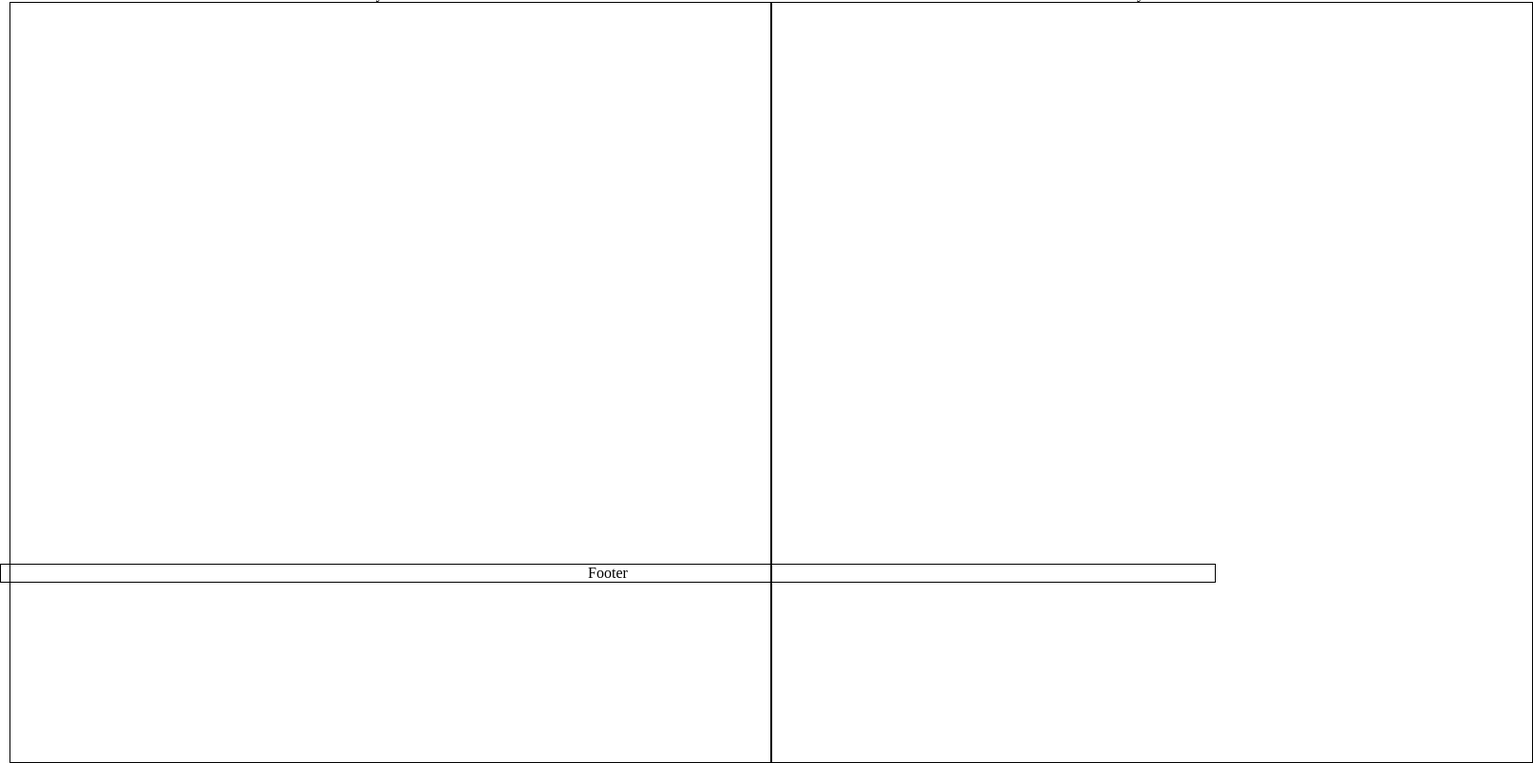
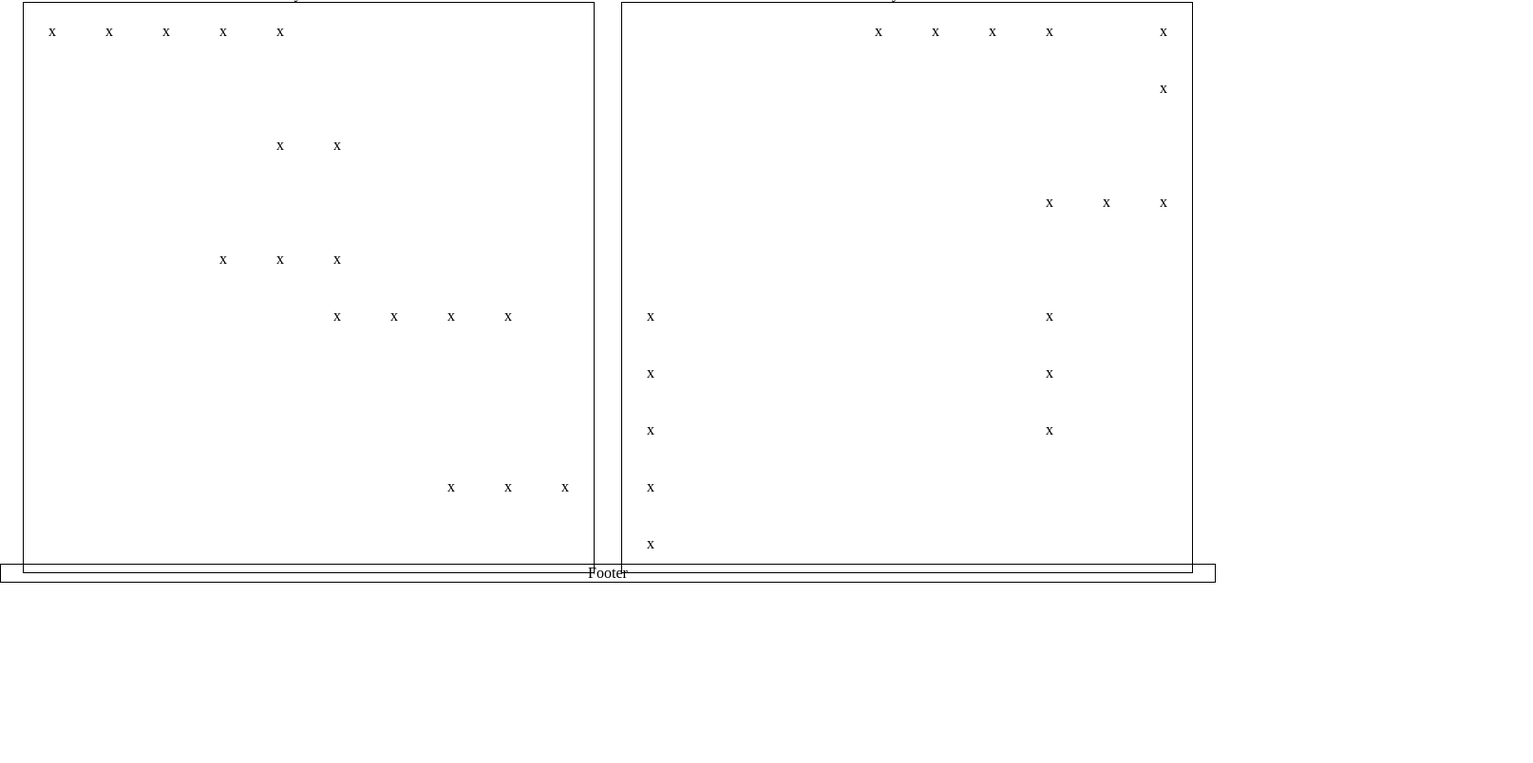
Before and after one commit to FateSaid/battlefield, a website with bundled scripts: page src/index.html in a window 1280 px wide. Shown: the part 246-1050 px from the top of the page at 95% size, 1614 px wide, since content can reach past the window. After the commit the page ends 860 px from the top, so only its background shows below. Built offline with nearby package versions, Linux system fonts and the light colour scheme.

Commit message:
add board output UI for each player

```diff
--- a/src/04-gameplay/gameplay.js
+++ b/src/04-gameplay/gameplay.js
@@ -23,5 +23,5 @@ export function setupGame() {
 }
 
 let play = setupGame();
-
-console.log(play.player1.game.getBoard());
+console.log("PLAYER1", play.player1.game.getBoard());
+console.log("PLAYER2", play.player2.game.getBoard());
--- /dev/null
+++ b/src/05-dom/dom.js
@@ -0,0 +1,33 @@
+import { setupGame } from "../04-gameplay/gameplay.js";
+
+export function renderBoard() {
+  const playerOneDisplay = document.getElementById("oneBoard");
+  const playerTwoDisplay = document.getElementById("twoBoard");
+
+  createBoard(playerOneDisplay, "player1");
+  createBoard(playerTwoDisplay, "player2");
+}
+
+function createBoard(display, player) {
+  let play = setupGame();
+  let player1 = play.player1.game.getBoard();
+  let player2 = play.player2.game.getBoard();
+  if (player === "player1") {
+    loadBoard(player1);
+  } else {
+    loadBoard(player2);
+  }
+
+  function loadBoard(playerBoard) {
+    for (let i = 0; i < playerBoard.length; i++) {
+      for (let j = 0; j < playerBoard[i].length; j++) {
+        const createDiv = document.createElement("div");
+        createDiv.classList.add("cell");
+        if (typeof playerBoard[i][j].name === "string") {
+          createDiv.textContent = "x";
+        }
+        display.appendChild(createDiv);
+      }
+    }
+  }
+}
--- a/src/index.html
+++ b/src/index.html
@@ -19,11 +19,11 @@
         <div class="board">
           <div class="player-one">
             <div class="player-title">Player One</div>
-            <div class="player-board"></div>
+            <div class="player-board" id="oneBoard"></div>
           </div>
           <div class="player-two">
             <div class="player-title">Player Two</div>
-            <div class="player-board"></div>
+            <div class="player-board" id="twoBoard"></div>
           </div>
         </div>
       </div>
--- a/src/index.js
+++ b/src/index.js
@@ -1 +1,4 @@
 import "./style.css";
+import { renderBoard } from "./05-dom/dom.js";
+
+renderBoard();
--- a/src/style.css
+++ b/src/style.css
@@ -41,8 +41,23 @@ body {
 
 .player-board {
   border: 1px solid #000;
-  width: 800px;
-  height: 800px;
+  width: 600px;
+  height: 600px;
+}
+
+#oneBoard,
+#twoBoard {
+  display: grid;
+  grid-template-columns: repeat(10, minmax(0, 1fr));
+  grid-template-rows: repeat(10, minmax(0, 1fr));
+}
+
+.cell {
+  display: flex;
+  justify-content: center;
+  align-items: center;
+  max-width: 100%;
+  max-height: 100%;
 }
 
 header,
```
